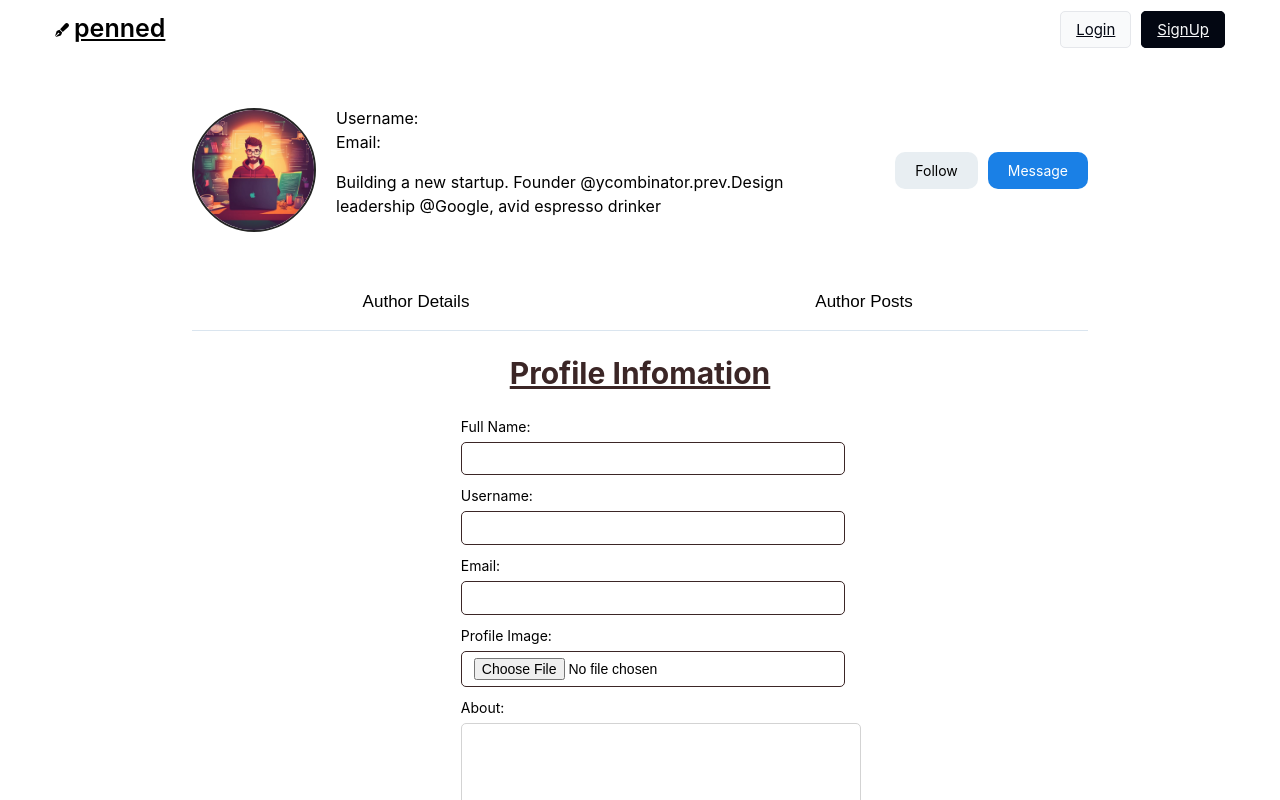
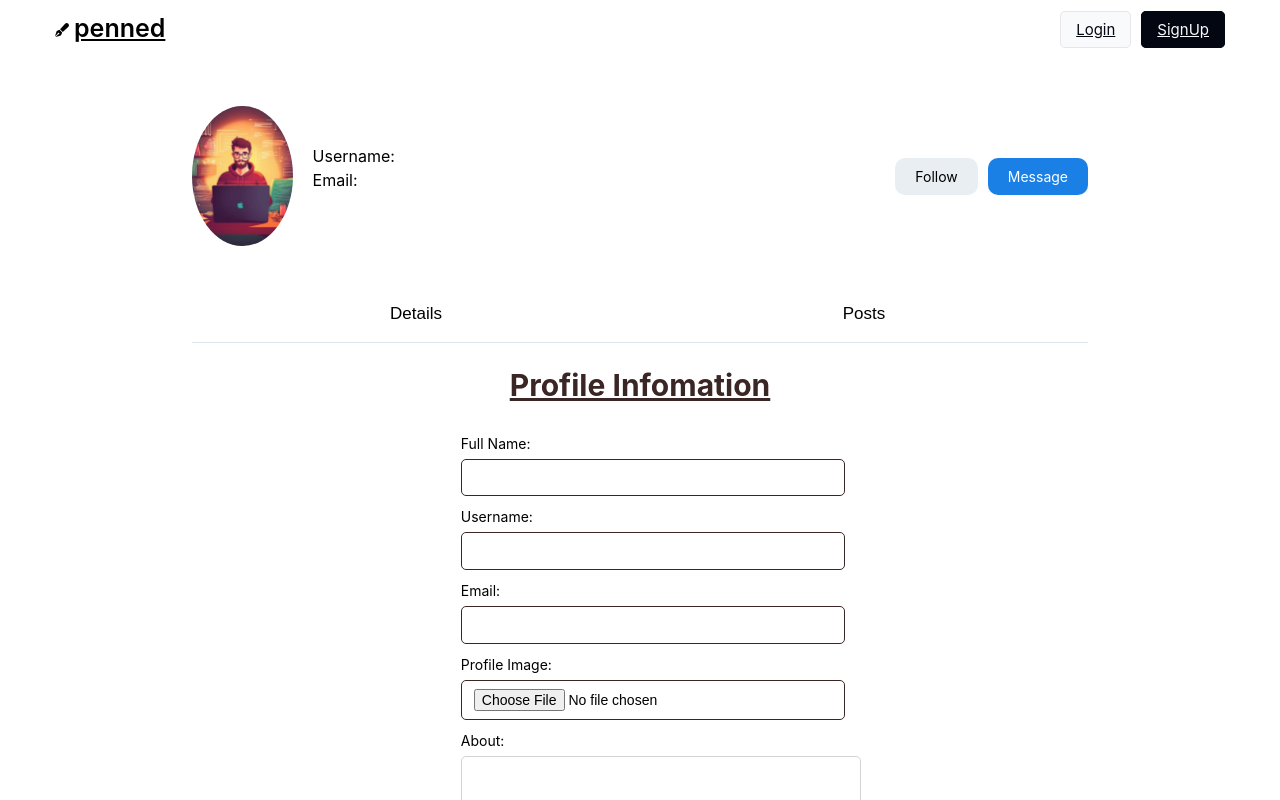
Before and after one commit to samuelkaranja/penned, a React (Vite) app: page /profile in a window 1280 px wide. Shown: the top 800 px of the page. Built offline with nearby package versions, Linux system fonts and the light colour scheme; no server answers.

Commit message:
User can now update their profile

```diff
--- a/src/components/AuthorDetails/AuthorDetails.jsx
+++ b/src/components/AuthorDetails/AuthorDetails.jsx
@@ -1,9 +1,13 @@
-import React, { useState, useEffect } from "react";
+import React, { useState, useEffect, useContext } from "react";
 import axios from "axios";
+import { toast } from "react-toastify";
 
 import "./authordetails.css";
+import { GlobalContext } from "../../context/context";
 
 const AuthorDetails = () => {
+  const { setUser } = useContext(GlobalContext);
+
   const [formData, setFormData] = useState({
     username: "",
     email: "",
@@ -26,11 +30,11 @@ const AuthorDetails = () => {
       })
       .then((res) => {
         setFormData({
+          fullname: res.data.fullname,
           username: res.data.username,
           email: res.data.email,
-          fullname: res.data.fullname,
+          image: null,
           about: res.data.about,
-          image: null,
         });
         setPreviewImage(res.data.image);
       })
@@ -68,11 +72,13 @@ const AuthorDetails = () => {
         },
       })
       .then((res) => {
-        alert("Profile updated successfully!");
+        toast.success("Profile updated successfully!");
+        setUser(res.data); // Update global context
+        localStorage.setItem("user", JSON.stringify(res.data)); // Update localStorage
       })
       .catch((err) => {
         console.error(err);
-        alert("Failed to update profile.");
+        toast.error("Failed to update profile.");
       });
   };
 
@@ -123,8 +129,20 @@ const AuthorDetails = () => {
           />
           {previewImage && (
             <div>
-              <p>Preview:</p>
-              <img src={previewImage} alt="Preview" width="120" />
+              <p style={{ color: "#000", fontSize: "13px", margin: "5px 0" }}>
+                Preview:
+              </p>
+              <img
+                src={previewImage}
+                alt="Preview"
+                style={{
+                  width: "120px",
+                  height: "120px",
+                  overflow: "hidden",
+                  objectFit: "cover",
+                  borderRadius: "10%",
+                }}
+              />
             </div>
           )}
         </div>
--- a/src/components/AuthorDetails/authordetails.css
+++ b/src/components/AuthorDetails/authordetails.css
@@ -7,7 +7,7 @@
 .authordetails h1 {
   font-size: 30px;
   color: #3b2626;
-  margin: 0 0 20px 0;
+  margin: 0 0 25px 0;
   text-decoration: underline;
 }
 
@@ -28,7 +28,7 @@
 .authordetails input[type="file"] {
   display: block;
   width: 100%;
-  padding: 6px 12px;
+  padding: 8px 12px;
   font-size: 14px;
   line-height: 1.428;
   color: #000;
@@ -39,6 +39,7 @@
 
 .authordetails input:focus {
   border: 1px solid green;
+  border-radius: 5px;
   outline: none;
 }
 
--- a/src/components/ProfileInfo/ProfileInfo.jsx
+++ b/src/components/ProfileInfo/ProfileInfo.jsx
@@ -5,21 +5,22 @@ import { GlobalContext } from "../../context/context";
 
 const ProfileInfo = () => {
   const { user } = useContext(GlobalContext);
+  console.log("User Image Path:", user?.image);
 
   return (
     <div className="profileinfo">
       <div className="author">
         <div className="author_image">
-          <img src={Image} alt="" />
+          <img
+            src={user?.image ? `http://localhost:8000${user.image}` : Image}
+            alt=""
+          />
         </div>
         <div className="author_info">
           <span>{user?.fullname}</span>
           <span>Username: {user?.username}</span>
           <span>Email: {user?.email}</span>
-          <p>
-            Building a new startup. Founder @ycombinator.prev.Design leadership
-            @Google, avid espresso drinker
-          </p>
+          <p>{user?.about}</p>
         </div>
       </div>
       <div className="author_btns">
--- a/src/components/ProfileInfo/profileinfo.css
+++ b/src/components/ProfileInfo/profileinfo.css
@@ -12,10 +12,9 @@
 }
 
 .profileinfo .author .author_image {
-  width: 120px;
-  height: 120px;
+  width: 140px;
+  height: 140px;
   margin-right: 20px;
-  border: 2px solid #242424;
   border-radius: 50%;
 }
 
--- a/src/components/Tabs/Tabs.jsx
+++ b/src/components/Tabs/Tabs.jsx
@@ -13,12 +13,8 @@ const Tabs = () => {
   return (
     <div className="tabs">
       <div className="tabs_btns">
-        <button onClick={() => handleTabClick("AuthorDetails")}>
-          Author Details
-        </button>
-        <button onClick={() => handleTabClick("AuthorPosts")}>
-          Author Posts
-        </button>
+        <button onClick={() => handleTabClick("AuthorDetails")}>Details</button>
+        <button onClick={() => handleTabClick("AuthorPosts")}>Posts</button>
       </div>
       <div>
         {activeTab === "AuthorDetails" && <AuthorDetails />}
--- a/src/context/context.jsx
+++ b/src/context/context.jsx
@@ -125,6 +125,7 @@ const GlobalState = ({ children }) => {
         handleLogout,
         accessToken,
         user,
+        setUser,
       }}
     >
       {children}
```
